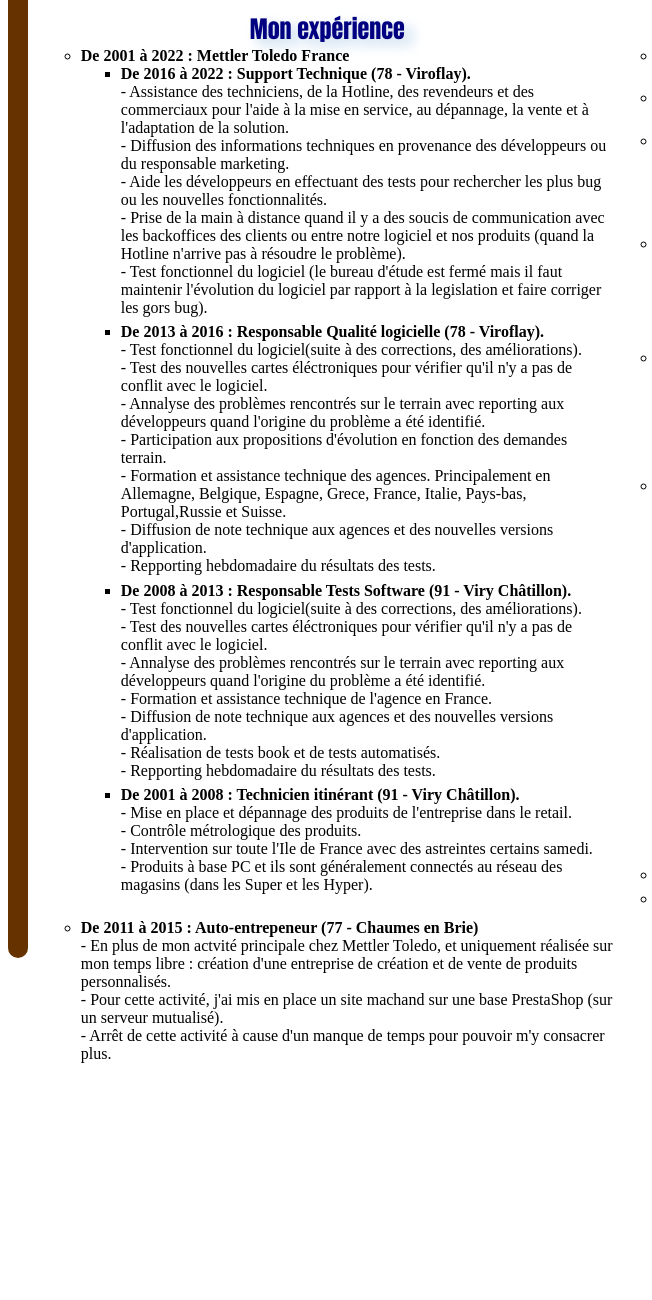
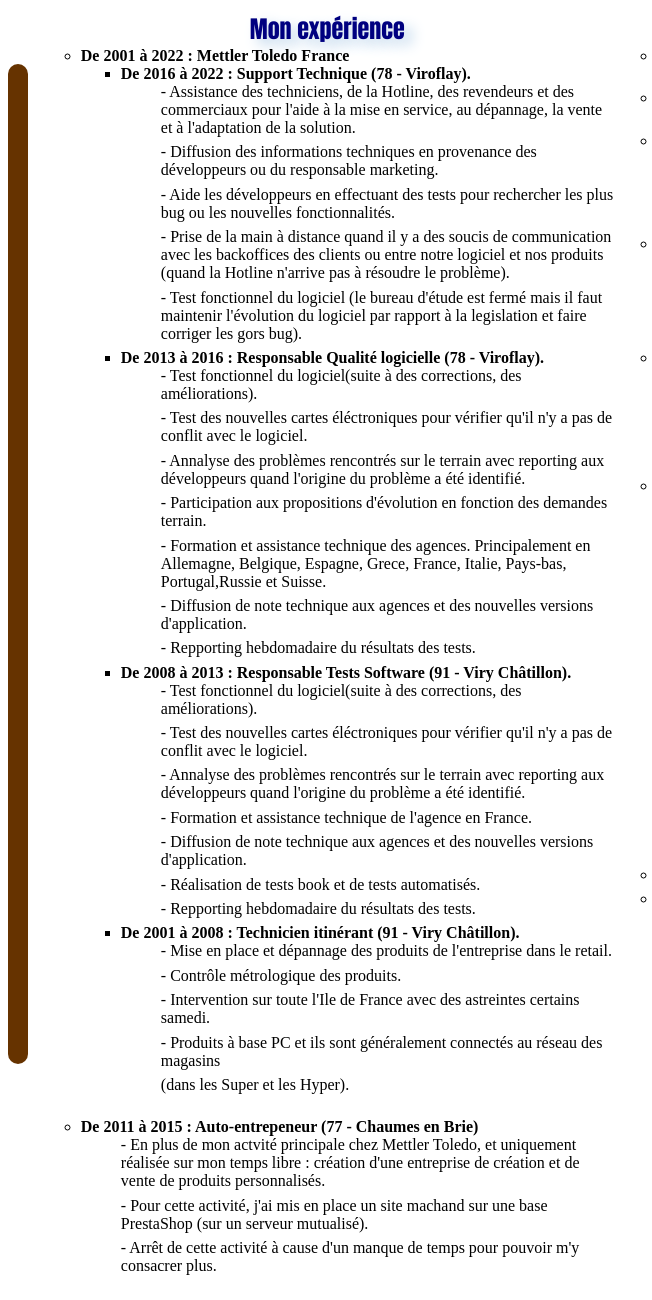
Before and after one commit to smouron/cv_stephane_mouron.github.io, a plain HTML site: page index.html in a window 1280 px wide. Shown: the part 171-1471 px from the top of the page, 0-652 px from the left. Before the commit the page ends 1258 px from the top, so only its background shows below. Drawn offline with Linux system fonts and the light colour scheme; a web font is replaced by a local one.

Commit message:
Modification gestion des LI

```diff
--- a/index.html
+++ b/index.html
@@ -7,9 +7,9 @@
 		<meta http-equiv="X-UA-Compatible" content="IE=edge">
 		<meta name="viewport" content="width=device-width, initial-scale=1.0">
 		<meta name="Author" content="Stéphane Mouron">
-		<meta name="Date" content="11/11/2022">
+		<meta name="Date" content="12/11/2022">
 		<meta name="Description" content="CV personnelle" lang="fr">
-		<meta name="ROBOTS" content="NOINDEX, NOFOLLOW">
+		<meta name="robots" content="noindex, nofollow">
 		<title>CV - Stéphane Mouron</title>
 
 		<link rel="stylesheet" href="https://cdnjs.cloudflare.com/ajax/libs/font-awesome/5.15.2/css/all.min.css" />
@@ -25,7 +25,7 @@
 				<p>
 				<div class="ma_photo">
 					<a href="images/stephane-mouron.jpg" target="_blank"><img src="images/stephane-mouron.jpg"
-							alt="Photo Stéphane Mouron" title="Photo Stéphane Mouron" id="ma_photo" /></a>
+							alt="Photo de Stéphane Mouron" title="Photo Stéphane Mouron" id="ma_photo" /></a>
 				</div>
 				<h1>Stéphane MOURON</h1>
 				<p>
@@ -37,9 +37,8 @@
 				<div class="social-media">
 					<ul>
 						<li>
-							<a href="https://twitter.com/stephane_mouron" class="social-media-icon twitter"
-								alt="Lien de Stéphane Mouron sur Twitter" title="Lien de Stéphane Mouron sur Twitter"
-								target="_blank">
+							<a href="gi" class="social-media-icon twitter" alt="Lien de Stéphane Mouron sur Twitter"
+								title="Lien de Stéphane Mouron sur Twitter" target="_blank">
 								<i class="fab fa-twitter"></i>
 							</a>
 						</li>
@@ -65,7 +64,7 @@
 							</a>
 						</li>
 						<li>
-							<a href="mailto:stephane.mouron@free.fr" alt="mon email : stephane.mouron@free.fr"
+							<a href="mailto:stephane.mouron@free.fr" alt="mon email stephane.mouron@free.fr"
 								class="social-media-icon envelope" target="_blank">
 								<i class="far fa-envelope"></i>
 							</a>
@@ -83,68 +82,90 @@
 						<li><strong>De 2001 à 2022 : Mettler Toledo France</strong>
 							<ul type="square">
 								<li><strong>De 2016 à 2022 : Support Technique (78 - Viroflay).</strong>
-									<br />- Assistance des techniciens, de la Hotline, des revendeurs et des commerciaux
-									pour l'aide à la mise en service, au dépannage, la vente et à l'adaptation de la
-									solution.
-									<br />- Diffusion des informations techniques en provenance des développeurs ou du
-									responsable marketing.
-									<br />- Aide les développeurs en effectuant des tests pour rechercher les plus bug
-									ou les nouvelles fonctionnalités.
-									<br />- Prise de la main à distance quand il y a des soucis de communication avec
-									les backoffices des clients ou entre notre logiciel et nos produits (quand la
-									Hotline n'arrive pas à résoudre le problème).
-									<br />- Test fonctionnel du logiciel (le bureau d'étude est fermé mais il faut
-									maintenir l'évolution du logiciel par rapport à la legislation et faire corriger les
-									gors bug).
+									<ul type="none">
+										<li>- Assistance des techniciens, de la Hotline, des revendeurs et des
+											commerciaux
+											pour l'aide à la mise en service, au dépannage, la vente et à l'adaptation
+											de la
+											solution.</li>
+										<li>- Diffusion des informations techniques en provenance des développeurs ou du
+											responsable marketing.</li>
+										<li>- Aide les développeurs en effectuant des tests pour rechercher les plus bug
+											ou les nouvelles fonctionnalités.</li>
+										<li>- Prise de la main à distance quand il y a des soucis de communication avec
+											les backoffices des clients ou entre notre logiciel et nos produits (quand
+											la
+											Hotline n'arrive pas à résoudre le problème).</li>
+										<li>- Test fonctionnel du logiciel (le bureau d'étude est fermé mais il faut
+											maintenir l'évolution du logiciel par rapport à la legislation et faire
+											corriger les
+											gors bug).</li>
+									</ul>
 								</li>
 
 								<li><strong>De 2013 à 2016 : Responsable Qualité logicielle (78 - Viroflay).</strong>
-									<br />- Test fonctionnel du logiciel(suite à des corrections, des améliorations).
-									<br />- Test des nouvelles cartes éléctroniques pour vérifier qu'il n'y a pas de
-									conflit avec le logiciel.
-									<br />- Annalyse des problèmes rencontrés sur le terrain avec reporting aux
-									développeurs quand l'origine du problème a été identifié.
-									<br />- Participation aux propositions d'évolution en fonction des demandes terrain.
-									<br />- Formation et assistance technique des agences. Principalement en Allemagne,
-									Belgique, Espagne, Grece, France, Italie, Pays-bas, Portugal,Russie et Suisse.
-									<br />- Diffusion de note technique aux agences et des nouvelles versions
-									d'application.
-									<br />- Repporting hebdomadaire du résultats des tests.
+									<ul type="none">
+										<li>- Test fonctionnel du logiciel(suite à des corrections, des améliorations).
+										</li>
+										<li>- Test des nouvelles cartes éléctroniques pour vérifier qu'il n'y a pas de
+											conflit avec le logiciel.</li>
+										<li>- Annalyse des problèmes rencontrés sur le terrain avec reporting aux
+											développeurs quand l'origine du problème a été identifié.</li>
+										<li>- Participation aux propositions d'évolution en fonction des demandes
+											terrain.</li>
+										<li>- Formation et assistance technique des agences. Principalement en
+											Allemagne,
+											Belgique, Espagne, Grece, France, Italie, Pays-bas, Portugal,Russie et
+											Suisse.</li>
+										<li>- Diffusion de note technique aux agences et des nouvelles versions
+											d'application.</li>
+										<li>- Repporting hebdomadaire du résultats des tests.</li>
+									</ul>
 								</li>
 
 								<li><strong>De 2008 à 2013 : Responsable Tests Software (91 - Viry Châtillon).</strong>
-									<br />- Test fonctionnel du logiciel(suite à des corrections, des améliorations).
-									<br />- Test des nouvelles cartes éléctroniques pour vérifier qu'il n'y a pas de
-									conflit avec le logiciel.
-									<br />- Annalyse des problèmes rencontrés sur le terrain avec reporting aux
-									développeurs quand l'origine du problème a été identifié.
-									<br />- Formation et assistance technique de l'agence en France.
-									<br />- Diffusion de note technique aux agences et des nouvelles versions
-									d'application.
-									<br />- Réalisation de tests book et de tests automatisés.
-									<br />- Repporting hebdomadaire du résultats des tests.
+									<ul type="none">
+										<li>- Test fonctionnel du logiciel(suite à des corrections, des améliorations).
+										</li>
+										<li>- Test des nouvelles cartes éléctroniques pour vérifier qu'il n'y a pas de
+											conflit avec le logiciel.</li>
+										<li>- Annalyse des problèmes rencontrés sur le terrain avec reporting aux
+											développeurs quand l'origine du problème a été identifié.</li>
+										<li>- Formation et assistance technique de l'agence en France.</li>
+										<li>- Diffusion de note technique aux agences et des nouvelles versions
+											d'application.</li>
+										<li>- Réalisation de tests book et de tests automatisés.</li>
+										<li>- Repporting hebdomadaire du résultats des tests.</li>
+									</ul>
 								</li>
 
 								<li><strong>De 2001 à 2008 : Technicien itinérant (91 - Viry Châtillon).</strong>
-									<br />- Mise en place et dépannage des produits de l'entreprise dans le retail.
-									<br />- Contrôle métrologique des produits.
-									<br />- Intervention sur toute l'Ile de France avec des astreintes certains samedi.
-									<br />- Produits à base PC et ils sont généralement connectés au réseau des magasins
-									(dans les Super et les Hyper).
+									<ul type="none">
+										<li>- Mise en place et dépannage des produits de l'entreprise dans le retail.
+										</li>
+										<li>- Contrôle métrologique des produits.</li>
+										<li>- Intervention sur toute l'Ile de France avec des astreintes certains
+											samedi.</li>
+										<li>- Produits à base PC et ils sont généralement connectés au réseau des
+											magasins</li>
+										(dans les Super et les Hyper).
 								</li>
 							</ul>
 						</li>
-
-						<br />
-						<li><strong>De 2011 à 2015 : Auto-entrepeneur (77 - Chaumes en Brie)</strong>
-							<br />- En plus de mon actvité principale chez Mettler Toledo, et uniquement réalisée sur
-							mon temps libre : création d'une entreprise de création et de vente de produits
-							personnalisés.
-							<br />- Pour cette activité, j'ai mis en place un site machand sur une base PrestaShop (sur
-							un serveur mutualisé).
-							<br />- Arrêt de cette activité à cause d'un manque de temps pour pouvoir m'y consacrer
-							plus.
-						</li>
+					</ul>
+					</li>
+					<br />
+					<li><strong>De 2011 à 2015 : Auto-entrepeneur (77 - Chaumes en Brie)</strong>
+						<ul type="none">
+							<li>- En plus de mon actvité principale chez Mettler Toledo, et uniquement réalisée sur
+								mon temps libre : création d'une entreprise de création et de vente de produits
+								personnalisés.</li>
+							<li>- Pour cette activité, j'ai mis en place un site machand sur une base PrestaShop (sur
+								un serveur mutualisé).</li>
+							<li>- Arrêt de cette activité à cause d'un manque de temps pour pouvoir m'y consacrer
+								plus.</li>
+						</ul>
+					</li>
 					</ul>
 					<br />
 					</p>
```
